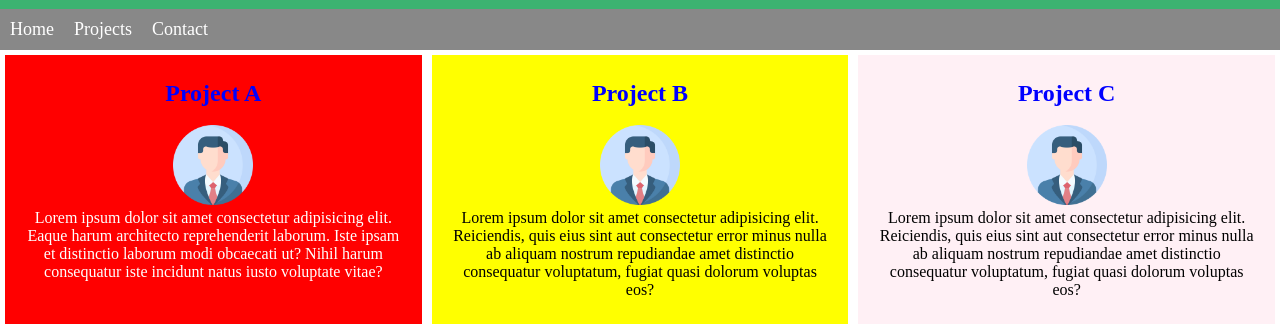
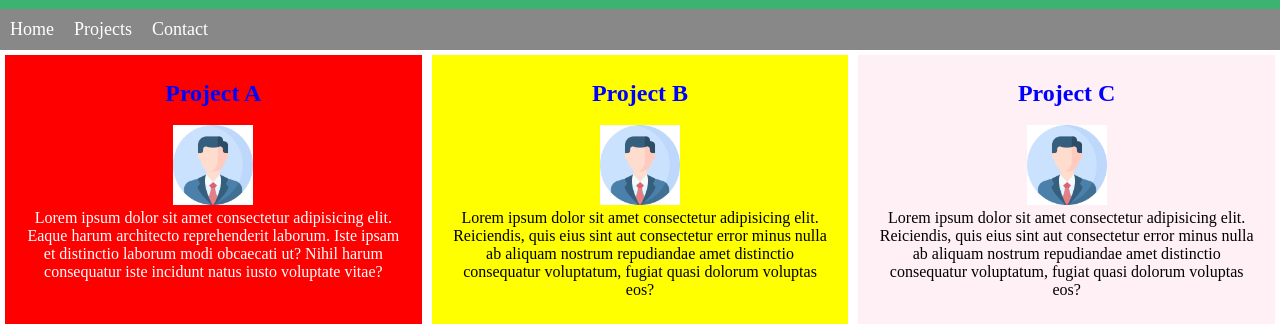
Before and after one commit to 66022523/QUIZ-1, a plain HTML site: page index.html in a window 1280 px wide. Shown: the part 88-414 px from the top of the page. Drawn offline with Linux system fonts and the light colour scheme.

Commit message:
🖌️ Fill profile background to white color

```diff
--- a/style.css
+++ b/style.css
@@ -61,6 +61,12 @@ footer {
   text-align: center;
 }
 
+.project-a img,
+.project-b img,
+.project-c img {
+  background-color: white;
+}
+
 .project-a {
   color: white;
   background-color: red;
```
